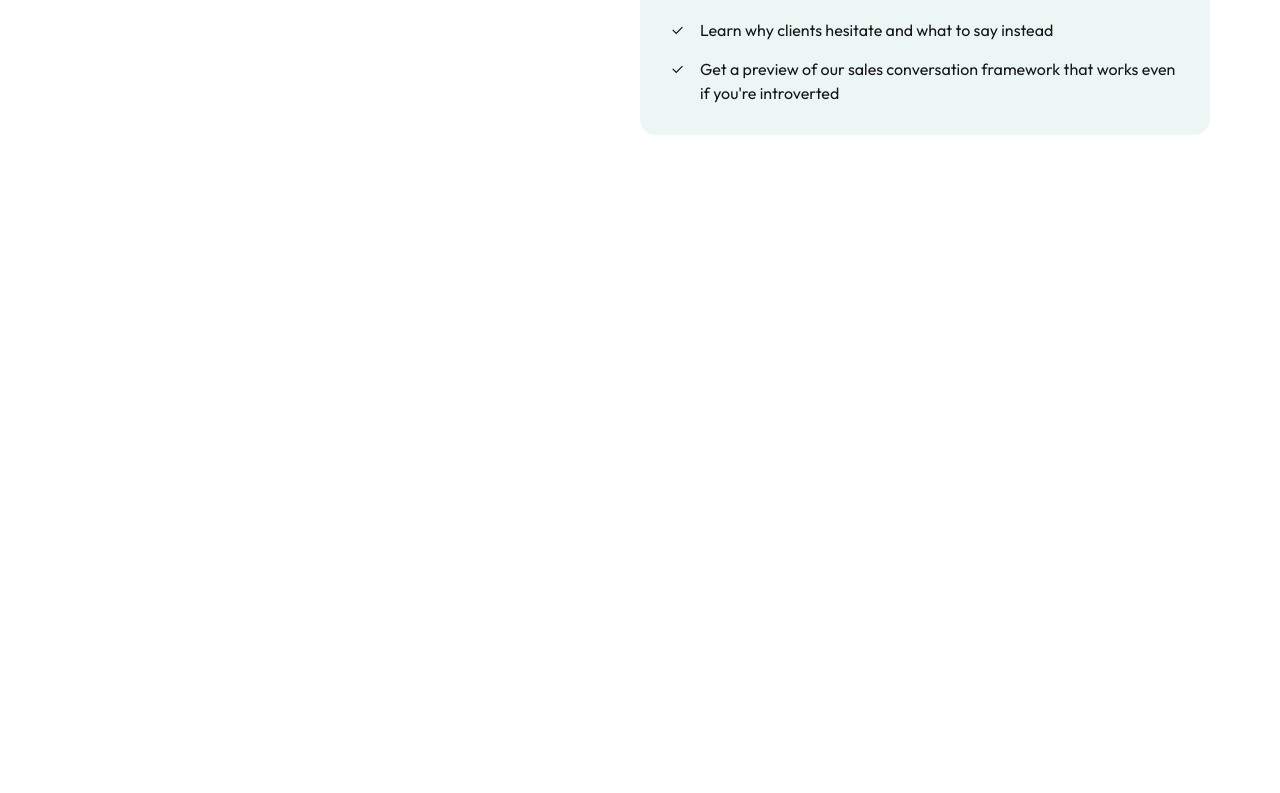
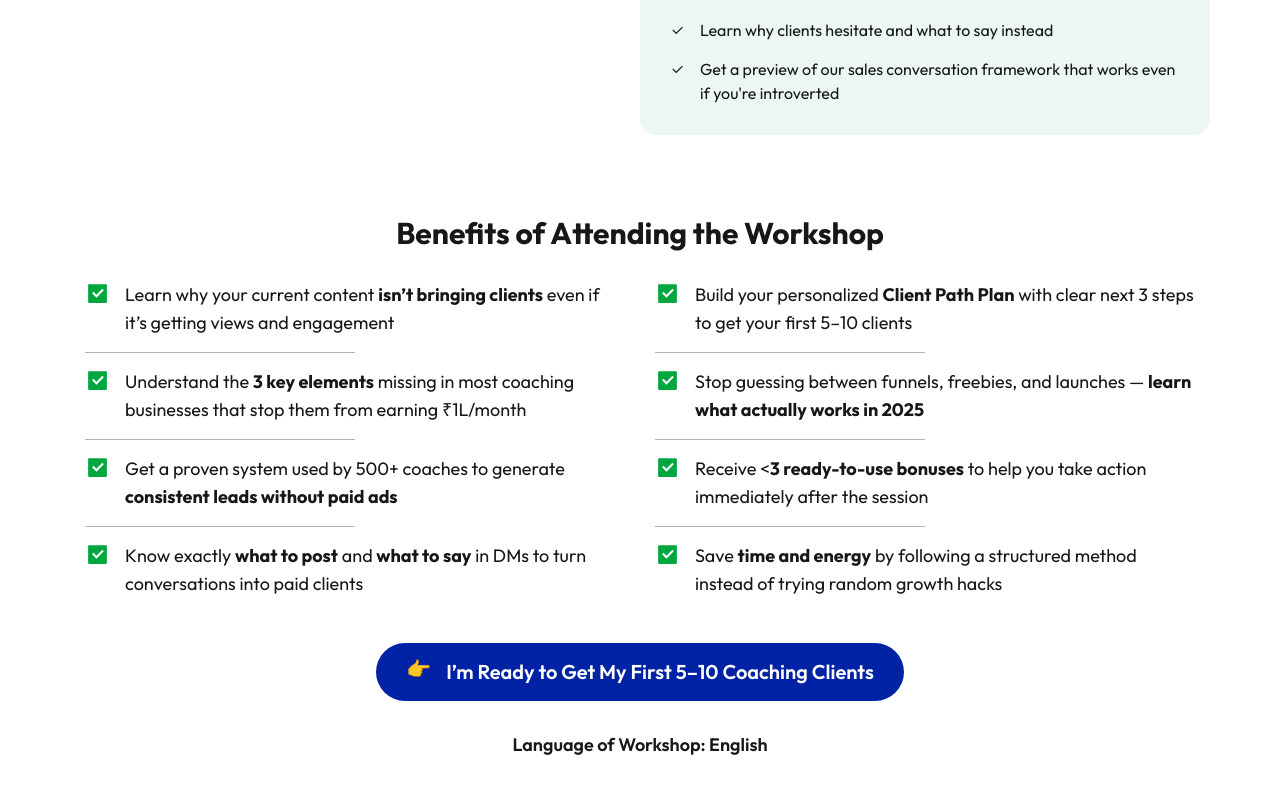
Before and after one commit to vishnut2003/hareesh_webinar, a Next.js app: page / in a window 1280 px wide. Shown: the part 3475-4268 px from the top of the page. Before the commit the page ends 3650 px from the top, so only its background shows below. Built offline with nearby package versions, Linux system fonts and the light colour scheme.

Commit message:
complete benefits-section

```diff
--- /dev/null
+++ b/src/app/(sections)/benefits-section.tsx
@@ -0,0 +1,76 @@
+import PopupAndButton from '@/components/elements/popup-and-button'
+import DefaultSection from '@/layouts/default-section'
+import { RiCheckboxFill } from '@remixicon/react'
+import React from 'react'
+
+const BenefitsSection = () => {
+    return (
+        <DefaultSection
+            outerClassName='py-[40px] px-[20px]'
+        >
+            <div
+                className='space-y-[30px]'
+            >
+                <h2
+                    className='text-center text-3xl font-bold'
+                >Benefits of Attending the Workshop</h2>
+                <div
+                    className='flex flex-wrap'
+                >
+                    {
+                        [
+                            "Learn why your current content <b>isn’t bringing clients</b> even if it’s getting views and engagement",
+                            "Build your personalized <b>Client Path Plan</b> with clear next 3 steps to get your first 5–10 clients",
+                            "Understand the <b>3 key elements</b> missing in most coaching businesses that stop them from earning ₹1L/month",
+                            "Stop guessing between funnels, freebies, and launches — <b>learn what actually works in 2025</b>",
+                            "Get a proven system used by 500+ coaches to generate <b>consistent leads without paid ads</b>",
+                            "Receive <<b>3 ready-to-use bonuses</b> to help you take action immediately after the session",
+                            "Know exactly <b>what to post</b> and <b>what to say</b> in DMs to turn conversations into paid clients",
+                            "Save <b>time and energy</b> by following a structured method instead of trying random growth hacks"
+                        ]
+                            .map((item, index, items) => (
+                                <div
+                                    key={index}
+                                    className='w-1/2 space-y-[15px] pb-[15px] px-[15px]'
+                                >
+                                    <div
+                                        className='flex items-start gap-[15px]'
+                                    >
+                                        <RiCheckboxFill
+                                            size={25}
+                                            className='min-w-max text-green-600'
+                                        />
+                                        <p
+                                            dangerouslySetInnerHTML={{ __html: item }}
+                                            className='text-lg'
+                                        />
+                                    </div>
+
+                                    {
+                                        index < (items.length - 2) &&
+                                        <hr
+                                            className='w-1/2 text-black/30'
+                                        />
+                                    }
+                                </div>
+                            ))
+                    }
+                </div>
+
+                <div
+                    className='flex justify-center'
+                >
+                    <PopupAndButton
+                        label='I’m Ready to Get My First 5–10 Coaching Clients'
+                    />
+                </div>
+
+                <p
+                    className='text-lg font-semibold text-center'
+                >Language of Workshop: English</p>
+            </div>
+        </DefaultSection>
+    )
+}
+
+export default BenefitsSection
--- a/src/app/page.tsx
+++ b/src/app/page.tsx
@@ -1,3 +1,4 @@
+import BenefitsSection from "./(sections)/benefits-section";
 import HeroSection from "./(sections)/hero-section";
 import OrganicSystemSection from "./(sections)/organic-system-section";
 import WhatYouLearnSection from "./(sections)/what-you-learn-section";
@@ -8,6 +9,7 @@ export default function Home() {
       <HeroSection/>
       <OrganicSystemSection/>
       <WhatYouLearnSection/>
+      <BenefitsSection/>
     </div>
   )
 }
```
